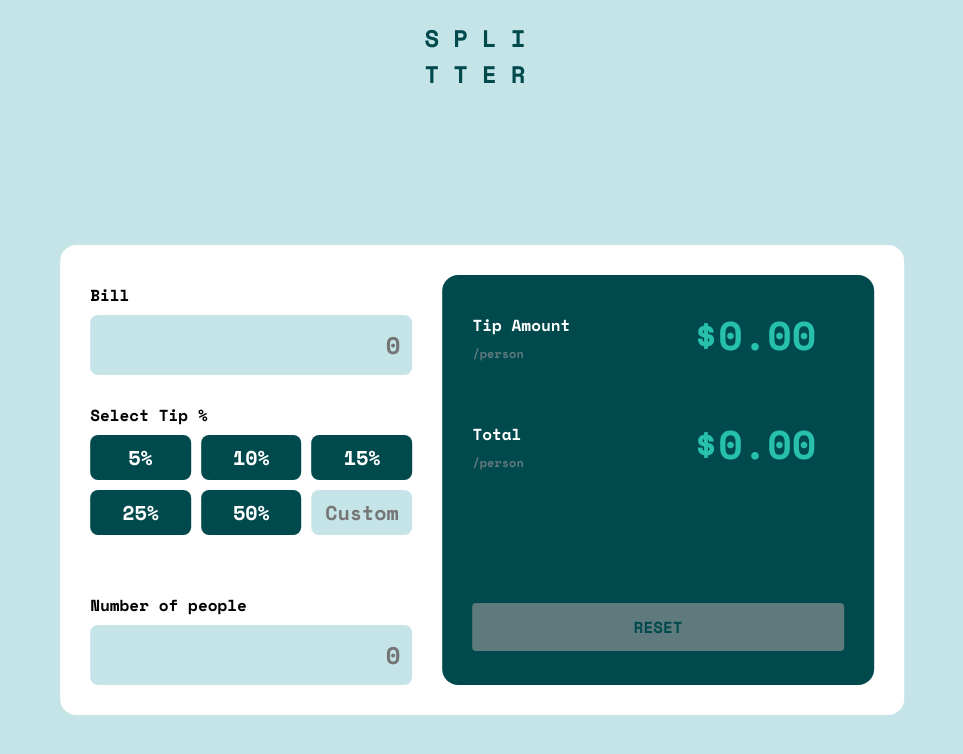
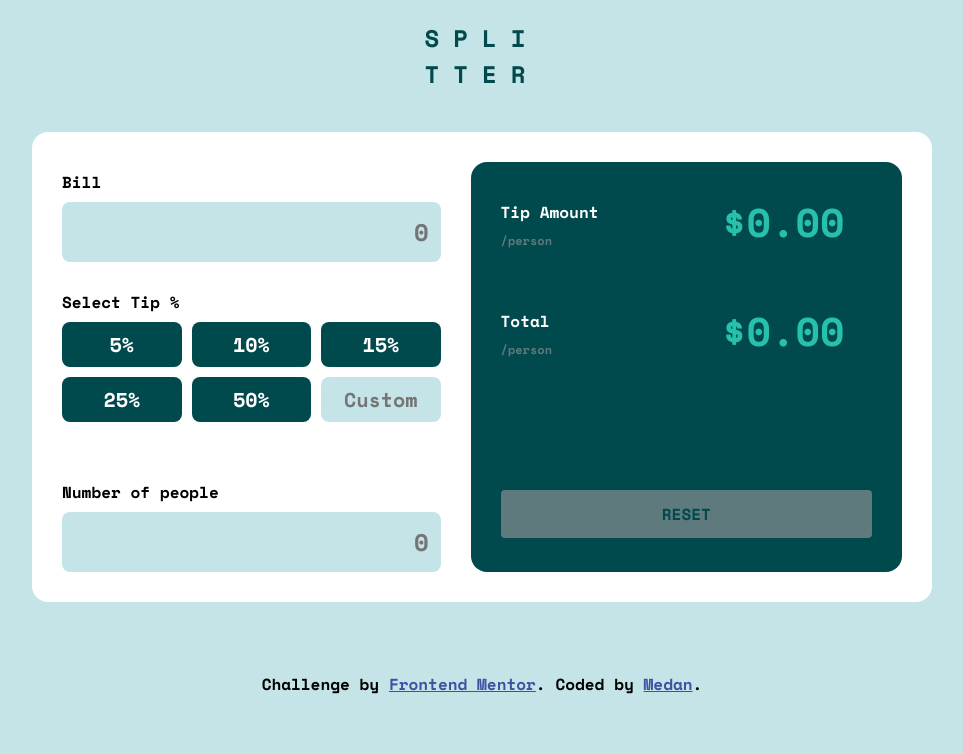
Before and after one commit to medi17/2-Tip-calculator-app, a plain HTML site: page index.html in a window 1280 px wide. Shown: the whole page, without its empty margins (158-1121 px from the left). Drawn offline with nearby package versions, Linux system fonts and the light colour scheme.

Commit message:
updated CSS file

```diff
--- a/index.html
+++ b/index.html
@@ -18,6 +18,7 @@
                <h1>SPLI</h1>
                <h1>TTER</h1>
           </div>
+          <div class="calc">
                <div class="container">
                     <div class="calculate">
                          <div class="bill">
@@ -27,17 +28,19 @@
                          <div class="buttons">
                               <h3>Select Tip %</h3>
                               <div class="small_btns">
-                              <button class="btn" ><span class="btn_value">5</span>%</button>
-                              <button class="btn" ><span class="btn_value">10</span>%</button>
-                              <button class="btn" ><span class="btn_value">15</span>%</button>
-                              <button class="btn" ><span class="btn_value">25</span>%</button>
-                              <button class="btn" ><span class="btn_value">50</span>%</button>
+                                   <button class="btn"><span class="btn_value">5</span>%</button>
+                                   <button class="btn"><span class="btn_value">10</span>%</button>
+                                   <button class="btn"><span class="btn_value">15</span>%</button>
+                                   <button class="btn"><span class="btn_value">25</span>%</button>
+                                   <button class="btn"><span class="btn_value">50</span>%</button>
 
                                    <input type="number" class="cust" id="custom" placeholder="Custom">
                               </div>
                          </div>
                          <div class="people">
-                         <div class="peop"><h3>Number of people</h3> <span id="error">Can't be Zero</span></div>
+                              <div class="peop">
+                                   <h3>Number of people</h3> <span id="error">Can't be Zero</span>
+                              </div>
                               <input type="number" class="num_people" placeholder="0">
                          </div>
                     </div>
@@ -47,16 +50,21 @@
                                    <h3>Tip Amount</h3>
                                    <h4>/person</h4>
                               </div>
-                         <div class="tip_num num"><h5>$<span class="tip_amount">0.00</span></h5></div>
+                              <div class="tip_num num">
+                                   <h5>$<span class="tip_amount">0.00</span></h5>
+                              </div>
                          </div>
                          <div class="total">
                               <div class="descript">
                                    <h3>Total</h3>
                                    <h4> /person</h4>
                               </div>
-                         <div class="total_num num"><h5>$<span class="total_amount">0.00</span></h5></div>
+                              <div class="total_num num">
+                                   <h5>$<span class="total_amount">0.00</span></h5>
+                              </div>
                          </div>
                          <button id="reset">RESET</button>
+                    </div>
                </div>
           </div>
      </main>
--- a/style.css
+++ b/style.css
@@ -23,7 +23,7 @@ body{
     text-align: center;
 }
 main{
-    margin-bottom: 140px;
+    margin-bottom: 40px;
 }
 button,a {
     cursor: pointer;
@@ -33,16 +33,22 @@ button,a {
     letter-spacing: 14px;
     color: var(--main-color);
 }
+.calc{
+    display: flex;
+    justify-content: center;
+    align-items: center;
+}
 .container{
     overflow: scroll;
     text-align: left;
-    position: absolute;
-    top: 50%;
-    left: 50%;
-    transform: translate(-50%, -50%);
+    max-width: 900px;
+    overflow-x: scroll;
+    scroll-behavior: smooth;
+    scrollbar-width: none;
+    -ms-overflow-style: none;
     background-color: var(--White);
     padding: 30px;
-    margin-top: 340px;
+    margin-top: 60px;
     border-radius: 16px;
 }
 h2, h3{
@@ -181,8 +187,6 @@ input[type="number"]::-webkit-inner-spin-button {
     width: 100%;
     font-size: 16px;
     text-align: center;
-    margin-top: 1050px;
-
 }
 
 @media (max-width: 500px){
@@ -202,7 +206,7 @@ input[type="number"]::-webkit-inner-spin-button {
         display: grid;
         grid-template-columns: 1fr 1fr;
         gap: 30px;
-        margin-top: 80px;
+        margin: 40px 30px 0;
     }
     .split{
         margin-top: 20px;
@@ -220,7 +224,4 @@ input[type="number"]::-webkit-inner-spin-button {
     .people {
         margin-bottom: 0;
     }
-    .attribution {
-        margin-top: 550px;
-    }
 }
```
Also changed, not shown: 1 other file. Lines whose indentation alone changed are shown as unchanged.
